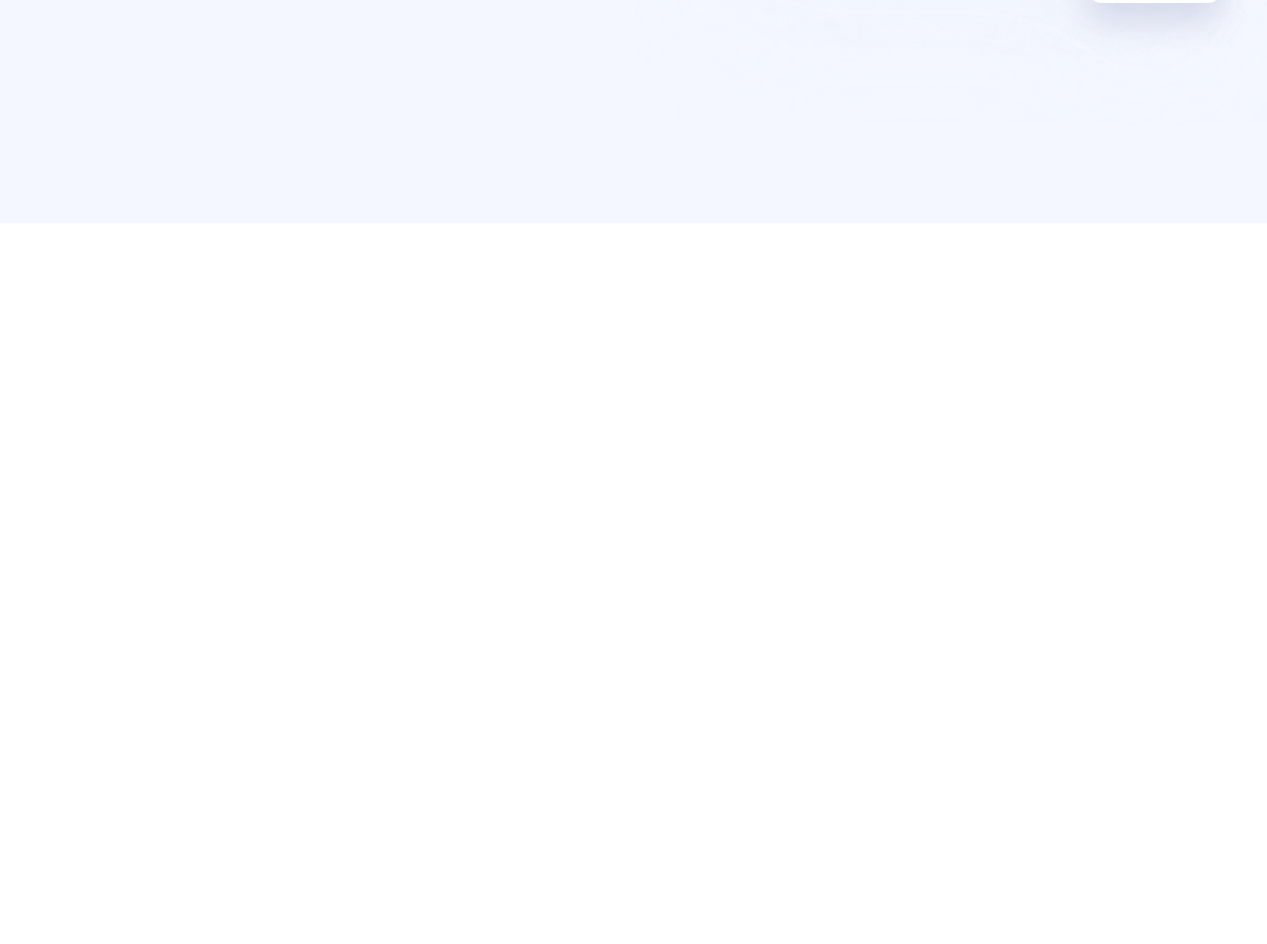
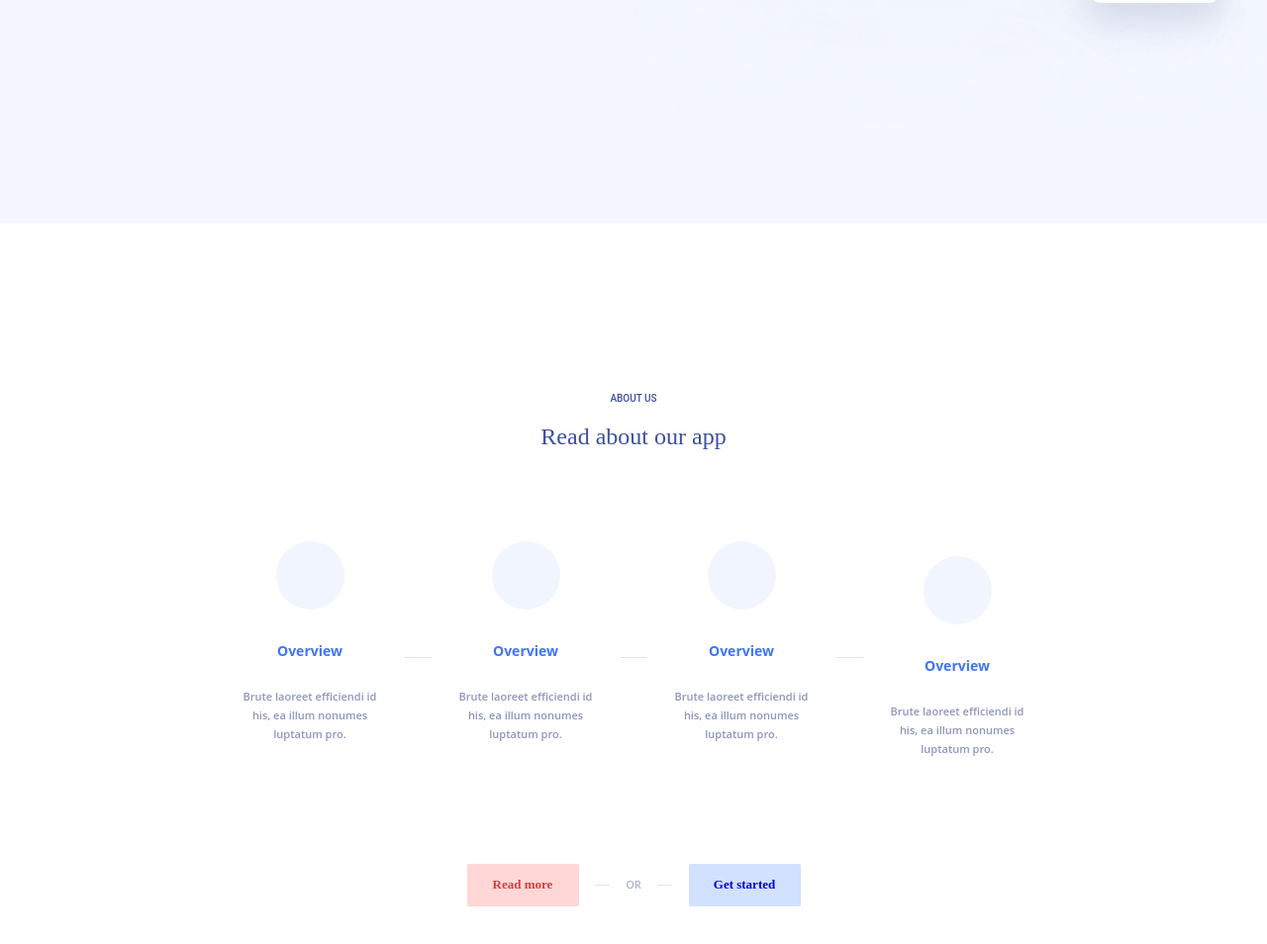
Before and after one commit to kivals/site-2, a website: page #src/index.html in a window 1280 px wide. Shown: the part 2241-3195 px from the top of the page at 99% size. Before the commit the page ends 2467 px from the top, so only its background shows below. Drawn offline with nearby package versions, Linux system fonts and the light colour scheme; files that its build step writes are made by us from their sources; a web font is replaced by a local one.

Commit message:
Features section finished

```diff
--- a/#src/index.html
+++ b/#src/index.html
@@ -84,6 +84,44 @@
 						</div>
 					</div>
 				</section>
+				<section class="page__features features">
+					<div class="features__container _container">
+						<div class="features__body">
+							<div class="features__header-text _header-text">about us</div>
+							<h2 class="features__title">Read about our app</h2>
+							<div class="features__list list-features">
+								<div class="list-features__item feature">
+									<button class="feature__button _icon-label"></button>
+									<div class="feature__title">Overview</div>
+									<div class="feature__text">Brute laoreet efficiendi id his, ea illum nonumes luptatum pro.</div>
+								</div>
+								<span class="list-features__separator"></span>
+								<div class="list-features__item feature">
+									<button class="feature__button _icon-label"></button>
+									<div class="feature__title">Overview</div>
+									<div class="feature__text">Brute laoreet efficiendi id his, ea illum nonumes luptatum pro.</div>
+								</div>
+								<span class="list-features__separator"></span>
+								<div class="list-features__item feature">
+									<button class="feature__button _icon-label"></button>
+									<div class="feature__title">Overview</div>
+									<div class="feature__text">Brute laoreet efficiendi id his, ea illum nonumes luptatum pro.</div>
+								</div>
+								<span class="list-features__separator"></span>
+								<div class="list-features__item feature">
+									<button class="feature__button _icon-label"></button>
+									<div class="feature__title">Overview</div>
+									<div class="feature__text">Brute laoreet efficiendi id his, ea illum nonumes luptatum pro.</div>
+								</div>
+							</div>
+							<div class="features__buttons">
+								<a href="#" class="features__button-item features__button-item_red btn">Read more</a>
+								<span class="features__button-separator">or</span>
+								<a href="#" class="features__button-item features__button-item_blue btn">Get started</a>
+							</div>
+						</div>
+					</div>
+				</section>
 			</main>
 			@@include('_footer.html',{})
 		</div>
--- a/#src/scss/style.scss
+++ b/#src/scss/style.scss
@@ -93,6 +93,9 @@ body {
 
 	&__manage {
 		background: #F4F7FF;
+	}
+
+	&__features {
 	}
 }
 //===================================================================================================================================
@@ -295,4 +298,161 @@ body {
 	}
 }
 //===================================================================================================================================
+.features {
+	@include adaptiv-value('padding-top', 171, 60, 1);
+	@include adaptiv-value('padding-bottom', 171, 60, 1);
+	&__body {
+		display: flex;
+		flex-direction: column;
+		align-items: center;
+	}
+
+	&__header-text {
+		margin-bottom: 20/12 * 1em;
+	}
+
+	&__title {
+		font-size: 24px;
+		font-weight: 500;
+		line-height: 30 / 24 * 100%;
+		color: #3D4F9F
+	}
+
+	&__buttons {
+		display: flex;
+		align-self: stretch;
+		justify-content: center;
+	}
+
+	&__button-item {
+		font-size: 13px;
+		font-weight: 700;
+		transition: all .3s ease 0s;
+		height: 43px;
+		flex: 0 0 113px;
+		border-radius: 2px;
+		&_red {
+			background: #FFD7D7;
+			color: #D43F3F;
+			@media (any-hover: hover) {
+				&:hover {
+					background: #D43F3F;
+					color: #FFF;
+				}
+			}
+		}
+
+		&_blue {
+			background: #D2E1FF;
+			@media (any-hover: hover) {
+				&:hover {
+					background: #0050F8;
+					color: #FFF;
+				}
+			}
+		}
+	}
+
+	&__button-separator {
+		flex: 0 0 111px;
+		text-transform: uppercase;
+		color: #ADB3CB;
+		font-family: "Open Sans", sans-serif;
+		font-weight: 600;
+		font-size: 11px;
+		line-height: 19/11 * 100%;
+		text-align: center;
+		display: flex;
+		align-items: center;
+		justify-content: space-evenly;
+		&::before, &::after {
+			content: '';
+			display: inline-block;
+			height: 1px;
+			width: 15px;
+			background-color: #DAE4FE;
+			@media (max-width: $md4+px) {
+				display: none;
+			}
+		}
+		@media (max-width: $md4+px) {
+			flex: 0 0 60px;
+		}
+
+	}
+
+}
+
+.list-features {
+	@include adaptiv-value('padding-top', 91, 30, 1);
+	@include adaptiv-value('padding-bottom', 91, 30, 1);
+	display: flex;
+	flex-wrap: wrap;
+	justify-content: center;
+	align-items: center;
+
+	&__item {
+		flex: 0 0 190px;
+		&:not(:last-child) {
+			margin-bottom: 30px;
+		}
+	}
+
+	&__separator {
+		display: block;
+		height: 1px;
+		width: 28px;
+		background-color: #DAE4FE;
+		@media (max-width: $md3+px) {
+			display: none;
+		}
+	}
+}
+
+.feature {
+	padding: 0 25px;
+	display: flex;
+	flex-direction: column;
+	align-items: center;
+	position: relative;
+	&__button {
+		width: 69px;
+		height: 69px;
+		border-radius: 50%;
+		background: #F1F5FF;
+		color: #4074F8;
+		font-size: 20px;
+		transition: all .3s ease 0s;
+		margin-bottom: 30/20 * 1em;
+		@media (any-hover: hover) {
+			&:hover {
+				background: #4074F8;
+				color: #FFF;
+			}
+		}
+	}
+	&__title {
+		font-family: "Open Sans", sans-serif;
+		font-size: 14px;
+		font-weight: 700;
+		text-align: center;
+		line-height: 24/14 * 100%;
+		color: #4074F8;
+		margin-bottom: 25px;
+	}
+
+	&__text {
+		font-family: "Open Sans", sans-serif;
+		font-weight: 600;
+		font-size: 11px;
+		line-height: 19 / 11 * 100%;
+		text-align: center;
+	}
+
+}
+
+
+
+
+//===================================================================================================================================
 //</ОСНОВНОЙ БЛОК>====================================================================================================
```
